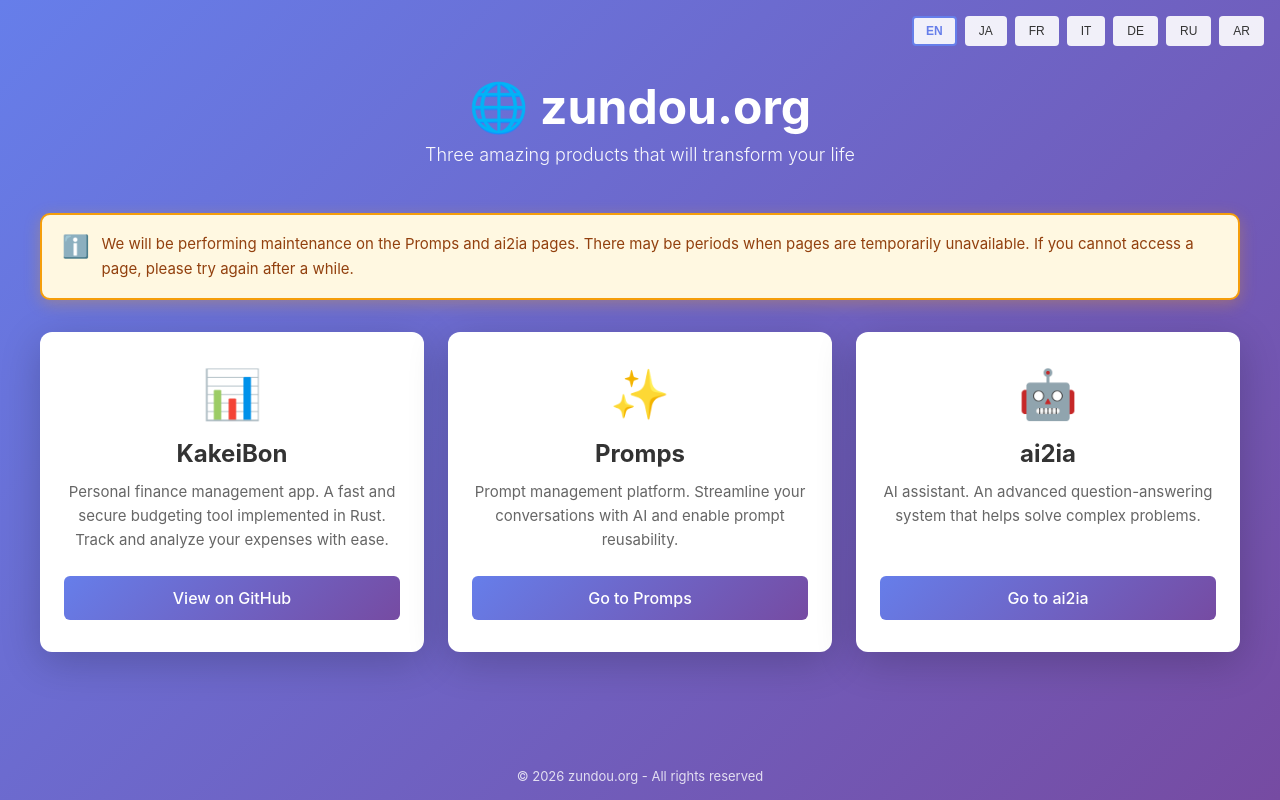
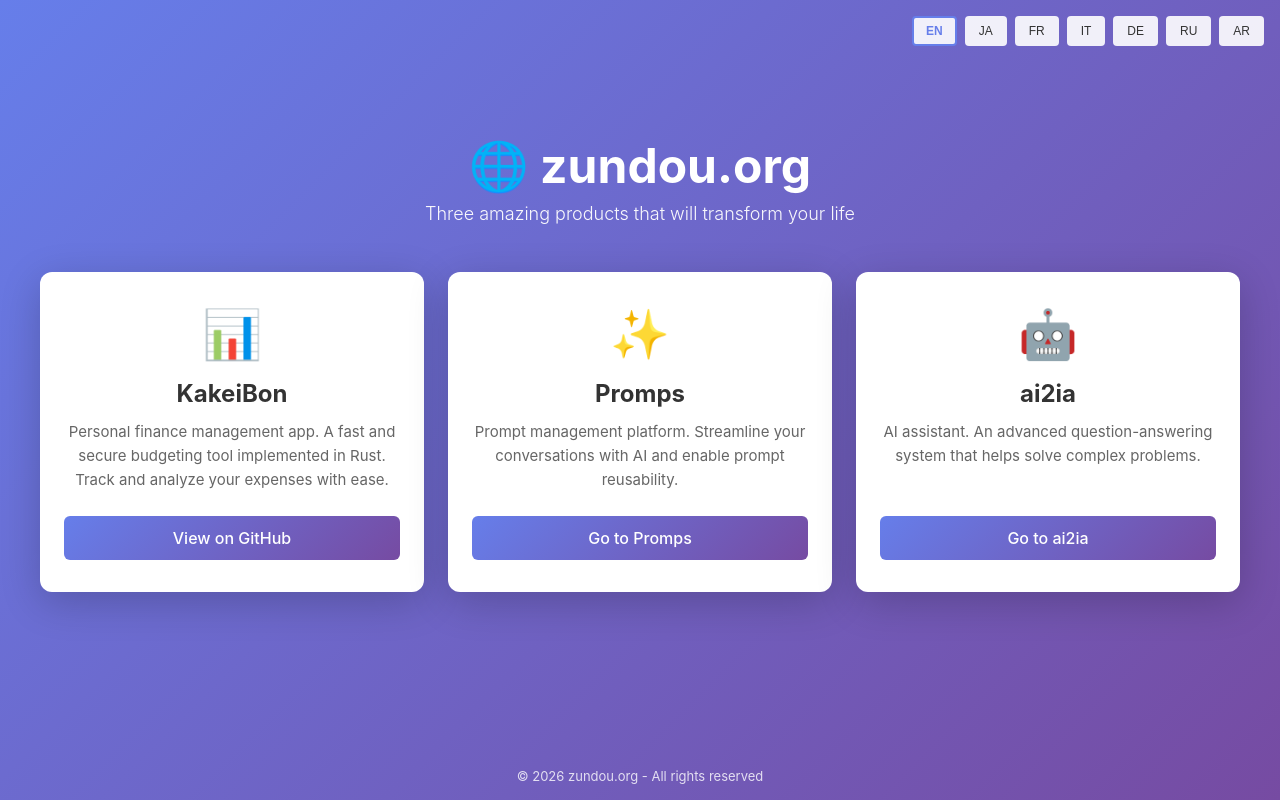
Before and after one commit to BonoJovi/zundou-website, a plain HTML site: page index.html in a window 1280 px wide. Drawn offline with Linux system fonts and the light colour scheme.

Commit message:
chore: remove maintenance notice banner
Co-Authored-By: Claude Sonnet 4.6 <noreply@anthropic.com>

```diff
--- a/index.html
+++ b/index.html
@@ -141,29 +141,7 @@
             padding-top: 24px;
             margin-top: auto;
         }
-        .notice-banner {
-            background: #fff8e1;
-            border: 2px solid #f59e0b;
-            border-radius: 10px;
-            padding: 16px 20px;
-            margin-bottom: 32px;
-            width: 100%;
-            display: flex;
-            align-items: flex-start;
-            gap: 12px;
-            box-shadow: 0 4px 16px rgba(245, 158, 11, 0.3);
-        }
-        .notice-banner-icon {
-            font-size: 22px;
-            flex-shrink: 0;
-            line-height: 1.4;
-        }
-        .notice-banner-text {
-            color: #92400e;
-            font-size: 15px;
-            line-height: 1.7;
-        }
-        @media (max-width: 768px) {
+@media (max-width: 768px) {
             .lang-selector {
                 position: static;
                 width: 100%;
@@ -199,12 +177,7 @@
             <p data-i18n="tagline"></p>
         </div>
 
-        <div class="notice-banner">
-            <div class="notice-banner-icon">ℹ️</div>
-            <div class="notice-banner-text" data-i18n="notice"></div>
-        </div>
-
-        <div class="products-grid">
+<div class="products-grid">
             <!-- KakeiBon Card -->
             <div class="product-card">
                 <div class="product-icon">📊</div>
@@ -251,7 +224,6 @@
                 'ai2ia.name': 'ai2ia',
                 'ai2ia.desc': 'AI アシスタント。高度な質問応答システムで、複雑な問題の解決をサポートします。',
                 'ai2ia.btn': 'ai2ia へ',
-                'notice': 'これより、PrompsとAI2iaのページをメンテナンスするため、ページが観られない時間が発生する可能性があります。もし、ページが観られない場合は、しばらく時間を開けてご確認ください。',
                 'footer': '© 2026 zundou.org - All rights reserved'
             },
             en: {
@@ -267,7 +239,6 @@
                 'ai2ia.name': 'ai2ia',
                 'ai2ia.desc': 'AI assistant. An advanced question-answering system that helps solve complex problems.',
                 'ai2ia.btn': 'Go to ai2ia',
-                'notice': 'We will be performing maintenance on the Promps and ai2ia pages. There may be periods when pages are temporarily unavailable. If you cannot access a page, please try again after a while.',
                 'footer': '© 2026 zundou.org - All rights reserved'
             },
             fr: {
@@ -283,7 +254,6 @@
                 'ai2ia.name': 'ai2ia',
                 'ai2ia.desc': 'Assistant IA. Un système de questions-réponses avancé qui aide à résoudre des problèmes complexes.',
                 'ai2ia.btn': 'Aller à ai2ia',
-                'notice': 'Nous effectuerons une maintenance sur les pages Promps et ai2ia. Il peut y avoir des périodes d\'indisponibilité temporaire. Si vous ne pouvez pas accéder à une page, veuillez réessayer après un moment.',
                 'footer': '© 2026 zundou.org - Tous droits réservés'
             },
             it: {
@@ -299,7 +269,6 @@
                 'ai2ia.name': 'ai2ia',
                 'ai2ia.desc': 'Assistente IA. Un sistema di domande-risposte avanzato che aiuta a risolvere problemi complessi.',
                 'ai2ia.btn': 'Vai a ai2ia',
-                'notice': 'Effettueremo manutenzione sulle pagine Promps e ai2ia. Potrebbero esserci periodi di indisponibilità temporanea. Se non riesci ad accedere a una pagina, riprova dopo un po\'.',
                 'footer': '© 2026 zundou.org - Tutti i diritti riservati'
             },
             de: {
@@ -315,7 +284,6 @@
                 'ai2ia.name': 'ai2ia',
                 'ai2ia.desc': 'KI-Assistent. Ein fortschrittliches Frage-Antwort-System, das bei der Lösung komplexer Probleme hilft.',
                 'ai2ia.btn': 'Zu ai2ia',
-                'notice': 'Wir führen Wartungsarbeiten an den Promps- und ai2ia-Seiten durch. Es kann Zeiträume geben, in denen Seiten vorübergehend nicht verfügbar sind. Bitte versuche es nach einer Weile erneut.',
                 'footer': '© 2026 zundou.org - Alle Rechte vorbehalten'
             },
             ru: {
@@ -331,7 +299,6 @@
                 'ai2ia.name': 'ai2ia',
                 'ai2ia.desc': 'Помощник ИИ. Продвинутая система вопросов-ответов, которая помогает решать сложные проблемы.',
                 'ai2ia.btn': 'Перейти к ai2ia',
-                'notice': 'Мы проводим техническое обслуживание страниц Promps и ai2ia. Возможны периоды временной недоступности. Если страница недоступна, повторите попытку позже.',
                 'footer': '© 2026 zundou.org - Все права защищены'
             },
             ar: {
@@ -347,7 +314,6 @@
                 'ai2ia.name': 'ai2ia',
                 'ai2ia.desc': 'مساعد ذكي. نظام متقدم للأسئلة والأجوبة يساعد على حل المشاكل المعقدة.',
                 'ai2ia.btn': 'انتقل إلى ai2ia',
-                'notice': 'سنقوم بصيانة صفحات Promps و ai2ia. قد تكون هناك فترات تعذّر فيها الوصول إلى الصفحات مؤقتاً. إذا لم تتمكن من الوصول، يرجى المحاولة مرة أخرى بعد قليل.',
                 'footer': '© 2026 zundou.org - جميع الحقوق محفوظة'
             }
         };
```
